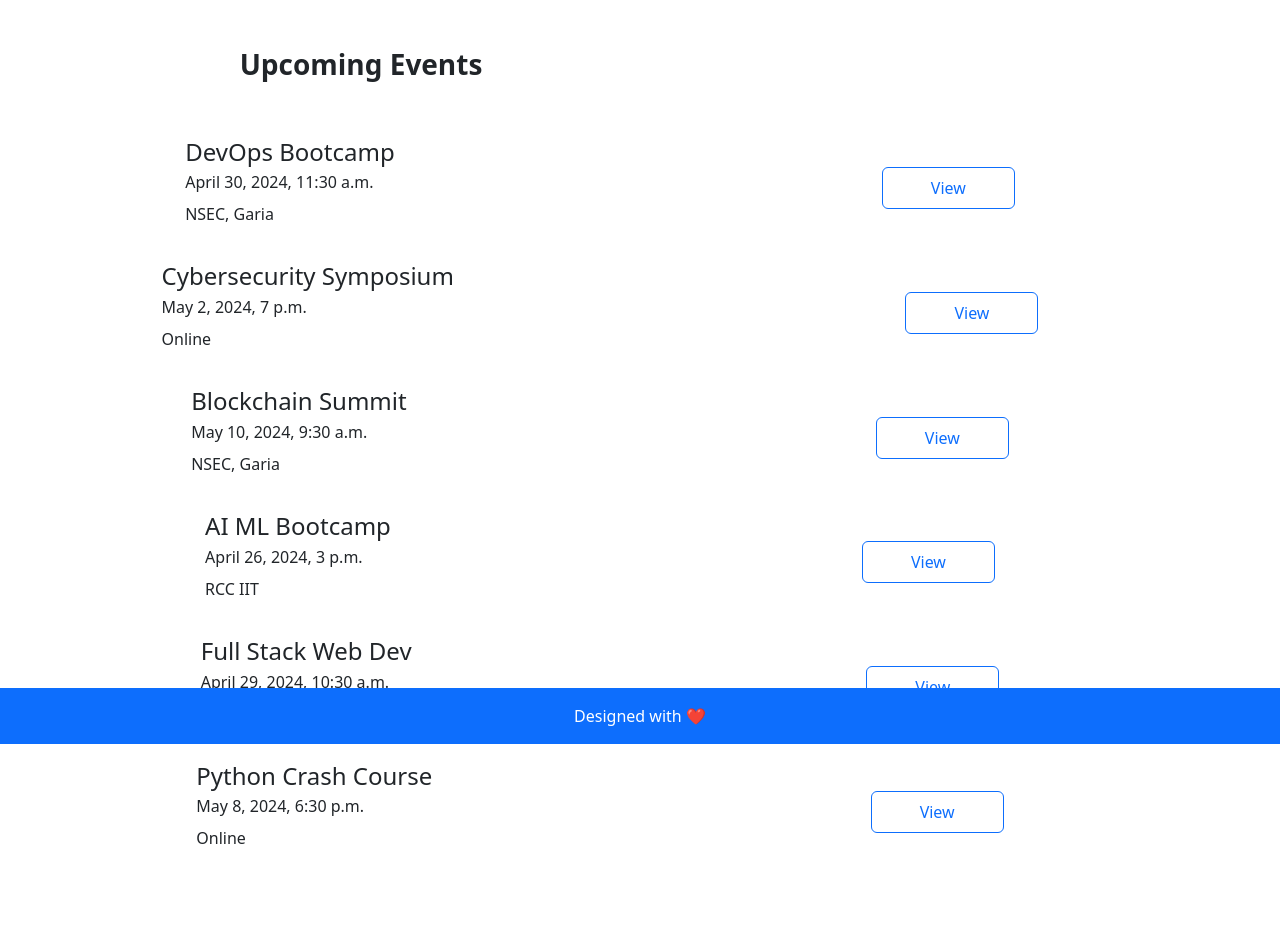
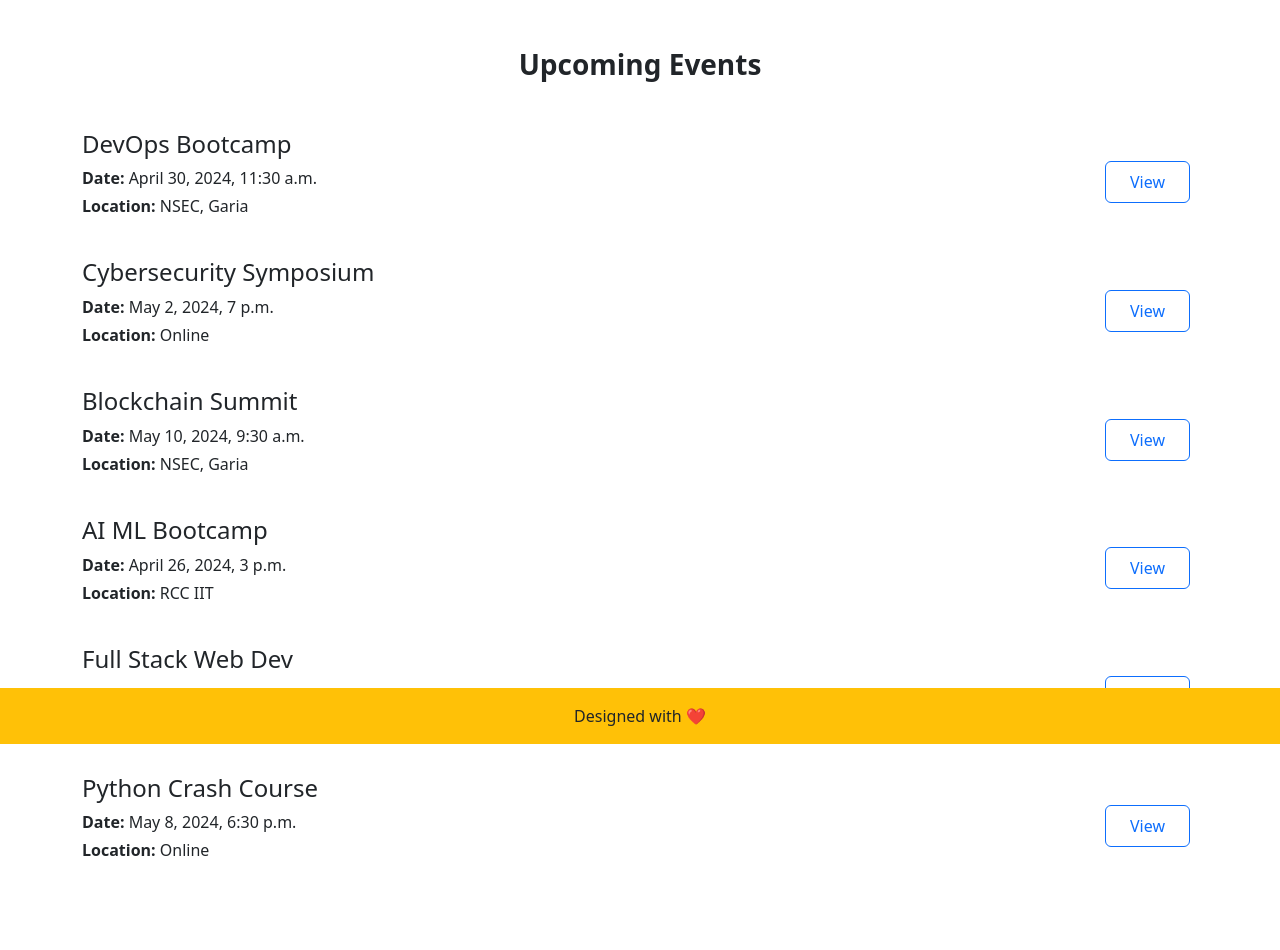
Before and after one commit to nsec-vat-django/event-management-platform, a Django app: page /events/ in a window 1280 px wide. Shown: the part 56-1006 px from the top of the page. Before the commit the page ends 900 px from the top, so only its background shows below. Run offline with Django 5.2, Linux system fonts and the light colour scheme; data comes from the database, SQL or seed files in the repository; both versions use the stored data as it was after the commit.

Commit message:
Made it responsive and improved styling

```diff
--- a/mysite/auth_app/templates/auth/login.html
+++ b/mysite/auth_app/templates/auth/login.html
@@ -2,6 +2,7 @@
 
 {% block content %}
 
+<div class="container my-5">
     <div class="row justify-content-center">
         <div class="col-sm-6">
             <h2 class="text-muted">LOGIN</h2>
@@ -32,13 +33,14 @@
                 </div>
 
 
-            <button type="submit" class="btn btn-primary">Login</button>
+                <button type="submit" class="btn btn-light border border-5 border-dark" style="margin-right: 20px;">Login</button>
 
-            <a href="{% url 'register' %}" class="btn btn-primary">Create a new account</a>
+                <a href="{% url 'register' %}" class="btn btn-dark">Create a new account</a>
 
 
             </form>
         </div>
     </div>
+</div>
 
 {% endblock %}
--- a/mysite/events/templates/events/add_events.html
+++ b/mysite/events/templates/events/add_events.html
@@ -28,7 +28,7 @@
       <textarea class="form-control" id="exampleFormControlTextarea1" rows="1" placeholder="Enter event location" required
         name="location"></textarea>
     </div>
-    <button class="btn btn-primary">Create Event</button>
+    <button class="btn btn-primary mb-5">Create Event</button>
   </form>
 </div>
 {% endblock %}
--- a/mysite/events/templates/events/edit_events.html
+++ b/mysite/events/templates/events/edit_events.html
@@ -2,7 +2,7 @@
 {% block title %}Edit Event{% endblock %}
 {% block content %}
 
-<div class="container py-5">
+<div class="container py-5 mb-5 px-4">
   <h1 class="mb-5">Edit Event</h1>
   <form action="{% url 'edit_events' event.id %}" method="POST">
     {% csrf_token %}
--- a/mysite/events/templates/events/events.html
+++ b/mysite/events/templates/events/events.html
@@ -5,14 +5,13 @@
 <!-- events  -->
 <section class="px-lg-5 py-5 text-center">
   <div class="container mb-5">
-    <div class="d-flex justify-content-center align-items-center">
-      <div class="col">
-        <h1 class="fs-3 fw-bold">Upcoming Events</h1>
-      </div>
+    <div class="text-center">
+      <h1 class="fs-3 fw-bold">Upcoming Events</h1>
+    </div>
       <div class="col">
         {% if user.is_authenticated %}
         <a href="{% url 'add_events' %}">
-          <button type="button" class="btn btn-primary py-2 px-4">
+          <button type="button" class="btn btn-primary py-2 px-4 mt-3">
             Add Event
           </button>
         </a>
@@ -20,21 +19,22 @@
         {% endif %}
       </div>
     </div>
-  </div>
-  {% for event in events %}
-  <div class="container">
-    <div class="d-flex justify-content-evenly align-items-center event-gap lh-1 mb-4">
-      <div class="text-start">
-        <h2 class="fs-4">{{ event.title }}</h2>
-        <p>{{ event.date }}</p>
-        <p>{{ event.location }}</p>
-      </div>
-      <div>
-        <a href="{% url 'view_events' event.id %}" class="btn btn-outline-primary py-2 px-5 marginbtn">View</a>
-        {% if user.is_authenticated and event.user == user %}
-        <a href="{% url 'cancel_events' event.id %}" class="btn btn-outline-primary py-2 px-5 marginbtn">Cancel</a>
-        <a href="{% url 'edit_events' event.id %}" class="btn btn-outline-primary py-2 px-5 marginbtn">Edit</a>
-        {% endif %}
+
+    {% for event in events %}
+    <div class="container my-4">
+      <div class="row align-items-center">
+        <div class="col-md-8 text-md-start">
+          <h2 class="fs-4 mb-2">{{ event.title }}</h2>
+          <p class="mb-1"><strong>Date:</strong> {{ event.date }}</p>
+          <p><strong>Location:</strong> {{ event.location }}</p>
+        </div>
+        <div class="col-md-4 text-md-end mt-3 mt-md-0">
+          <a href="{% url 'view_events' event.id %}" class="btn btn-outline-primary py-2 px-4 me-2">View</a>
+          {% if user.is_authenticated and event.user == user %}
+          <a href="{% url 'cancel_events' event.id %}" class="btn btn-outline-primary py-2 px-4 me-2">Cancel</a>
+          <a href="{% url 'edit_events' event.id %}" class="btn btn-outline-primary py-2 px-4">Edit</a>
+          {% endif %}
+        </div>
       </div>
     </div>
     {% empty %}
--- a/mysite/events/templates/events/layout.html
+++ b/mysite/events/templates/events/layout.html
@@ -62,7 +62,7 @@
 
   <!-- footer  -->
   <footer>
-    <div class="footer bg-primary text-white fixed-bottom text-center p-3">
+    <div class="footer bg-warning text-dark fixed-bottom text-center p-3">
       <span>Designed with ❤️</span>
     </div>
   </footer>
--- a/mysite/events/templates/events/my_events.html
+++ b/mysite/events/templates/events/my_events.html
@@ -2,8 +2,9 @@
 {% block title %}{{ event.title }}{% endblock %}
 {% block content %}
 
-<h1>Welcome, {{ username }}! </h1>
-<h3>Here are your events:</h3>
+<div class="container p-5 text-md-start">
+  <h1 class="mb-3">Welcome, <span class="text-success">{{ username }}</span>😁 </h1>
+<h3 class="mb-5">Here are your events:</h3>
 
 {% if events %}
   <ul>
@@ -19,4 +20,5 @@
 {% else %}
   <p>No events created.</p>
 {% endif %}
+</div>
 {% endblock %}
--- a/mysite/mysite/settings.py
+++ b/mysite/mysite/settings.py
@@ -25,7 +25,7 @@
 # SECURITY WARNING: don't run with debug turned on in production!
 DEBUG = True
 
-ALLOWED_HOSTS = []
+ALLOWED_HOSTS = ['192.168.0.104','localhost','127.0.0.1']
 
 
 # Application definition
```
Also changed, not shown: mysite/auth_app/templates/auth/register.html (+5 -3 lines), mysite/events/templates/events/past_events.html (+14 -19 lines), mysite/events/templates/events/view_events.html (+5 -3 lines), mysite/db.sqlite3. Lines whose indentation alone changed are shown as unchanged.
